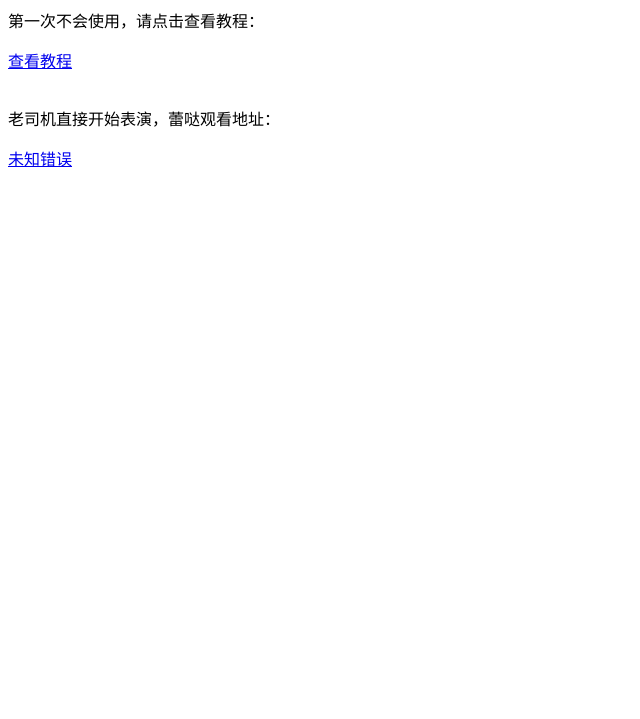
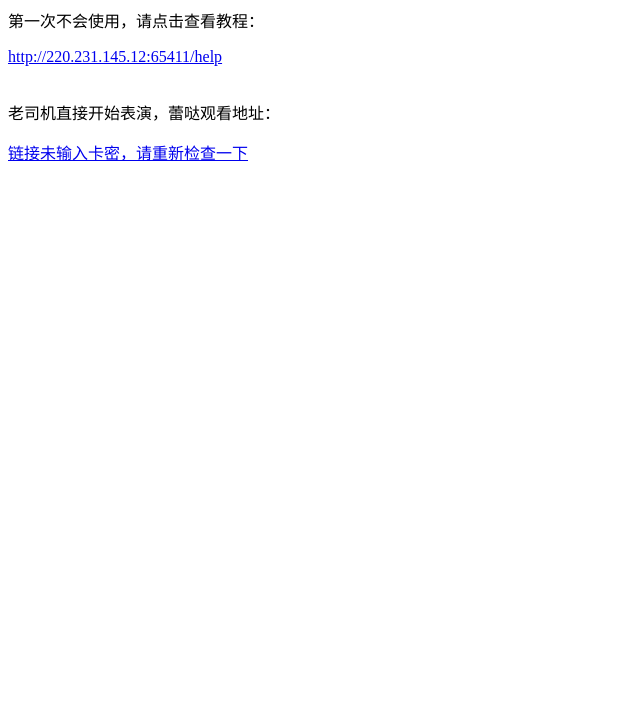
Before and after one commit to sange520/sange, a plain HTML site: page index.html in a window 1280 px wide. Shown: the part 81-800 px from the top of the page, without its empty margins (0-640 px from the left). Drawn offline with Linux system fonts and the light colour scheme.

Commit message:
Update index.html

```diff
--- a/index.html
+++ b/index.html
@@ -7,7 +7,7 @@
 <body>
     <h1>欢迎使用XF蕾哒</h1>
     <p>第一次不会使用，请点击查看教程：</p>
-    <a href="http://220.231.145.12:65411/help">查看教程</a>
+    <a href="http://220.231.145.12:65411/help">http://220.231.145.12:65411/help</a>
     <br><br>
     <p>老司机直接开始表演，蕾哒观看地址：</p>
     <a id="keyLink" href="#">生成的链接</a>
@@ -24,9 +24,9 @@
         if (key) {
             const keyLink = `http://220.231.145.12:65411/?key=${key}`;
             document.getElementById('keyLink').href = keyLink;
-            document.getElementById('keyLink').innerText = `使用key跳转到链接：${keyLink}`;
+            document.getElementById('keyLink').innerText = `${keyLink}`;
         } else {
-            document.getElementById('keyLink').innerText = '未知错误';
+            document.getElementById('keyLink').innerText = '链接未输入卡密，请重新检查一下';
         }
     </script>
 </body>
```
